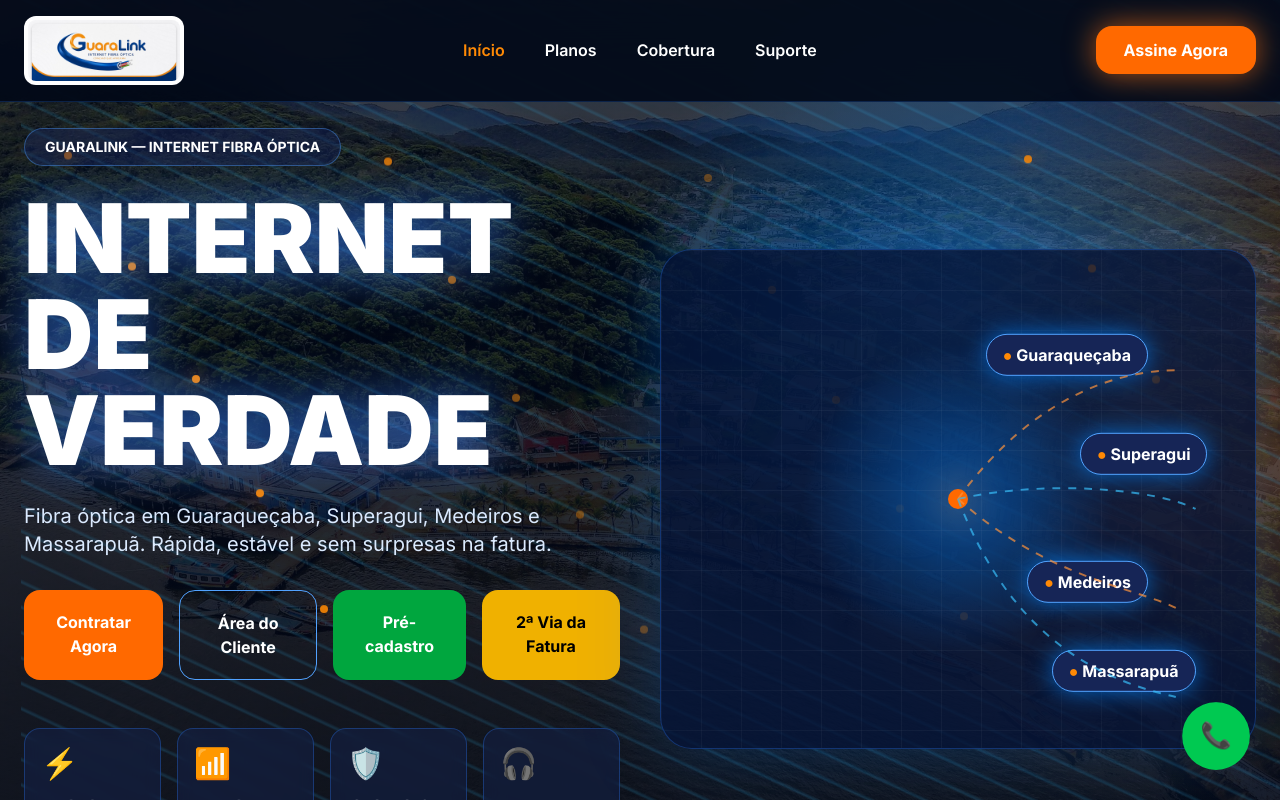
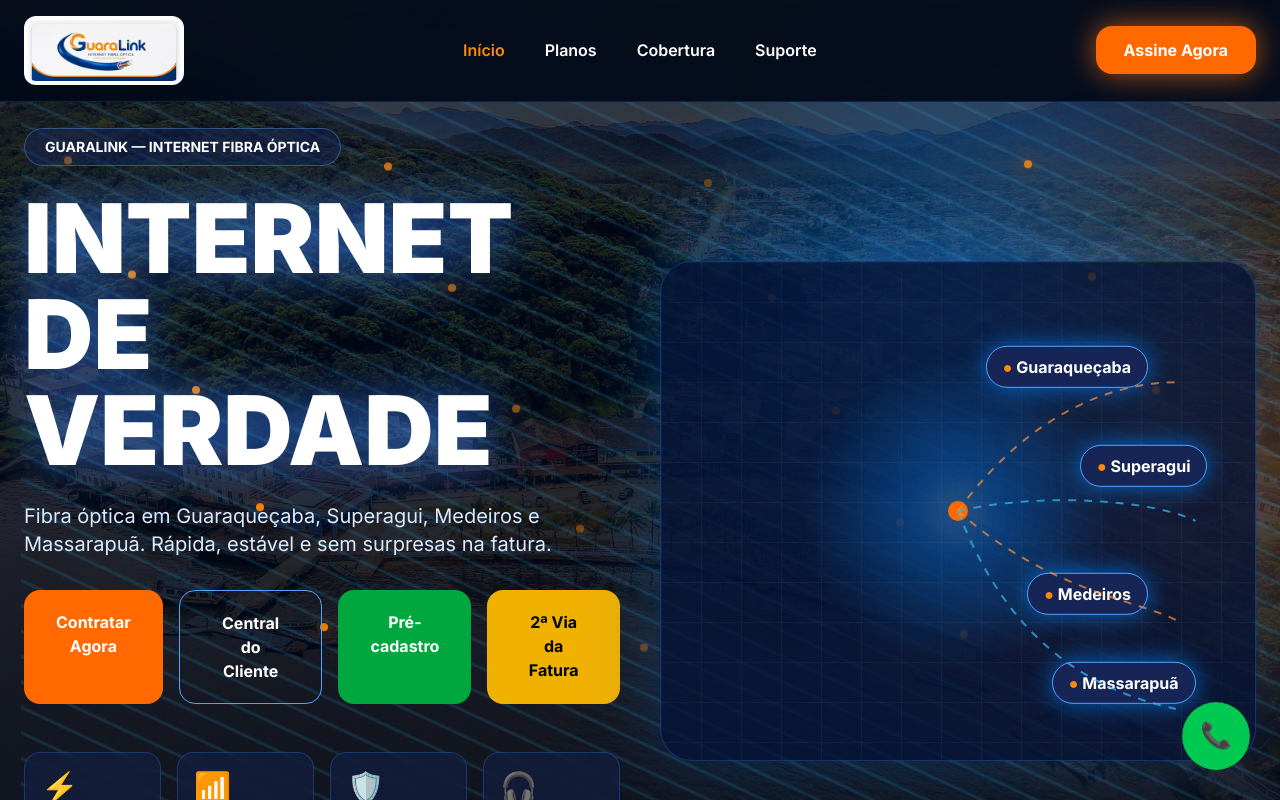
Before and after one commit to robervalcunhas3-sketch/guaralink-web, a Next.js app: page / in a window 1280 px wide. Shown: the top 800 px of the page. Built offline with nearby package versions, Linux system fonts and the light colour scheme.

Commit message:
Adicionar botão 2 via

```diff
--- a/app/page.tsx
+++ b/app/page.tsx
@@ -171,7 +171,7 @@ export default function Home() {
     onClick={() => trackEvent("click_area_cliente", "Area do Cliente Hero")}
     className="border border-blue-400 px-8 py-5 rounded-2xl font-bold text-center hover:bg-blue-900 transition"
   >
-    Área do Cliente
+    Central do Cliente
   </a>
 
   <a
@@ -188,7 +188,8 @@ export default function Home() {
     target="_blank"
     className="bg-yellow-500 hover:bg-yellow-600 px-8 py-5 rounded-2xl font-bold text-center text-black transition hover:scale-105"
   >
-    2ª Via da Fatura
+    2ª Via
+da Fatura
   </a>
 </div>
 
```
